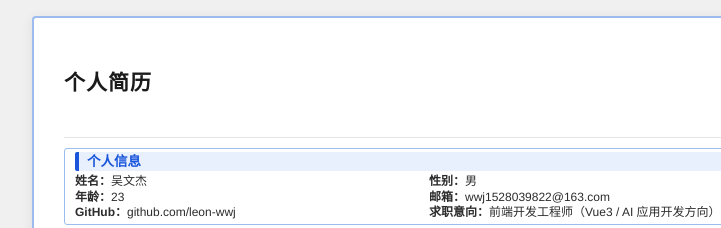
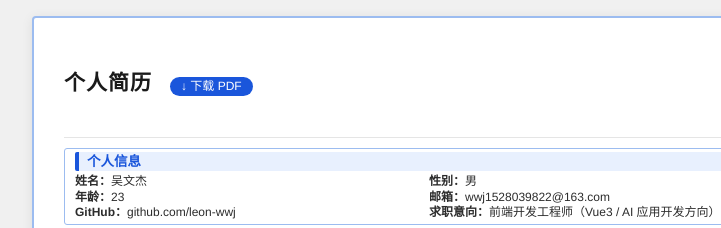
Before and after one commit to leon-wwj/resume, a plain HTML site: page index.html in a window 1280 px wide. Shown: the top 228 px of the page, 211-932 px from the left. Drawn offline with Linux system fonts and the light colour scheme.

Commit message:
Add download button for PDF resume

```diff
--- a/index.html
+++ b/index.html
@@ -78,6 +78,8 @@
     body { background: #fff; }
     .page { box-shadow: none; margin: 0; max-width: none; padding: 18px 28px; }
   }
+  .dl-btn { display:inline-block; margin-left:6px; padding:2px 11px; font-size:12px; color:#fff !important; background:#1a56db; border-radius:11px; text-decoration:none; }
+  @media print { .dl-btn { display:none !important; } }
 </style>
 </head>
 <body>
@@ -85,7 +87,7 @@
   <header>
     <div>
       <div class="name-row">
-        <h1>个人简历</h1>
+        <h1>个人简历</h1><a class="dl-btn" href="简历-吴文杰.pdf" download="简历-吴文杰.pdf">↓ 下载 PDF</a>
       </div>
     </div>
     <div class="photo"><img src="证件照.jpg" alt="证件照"></div>
```
